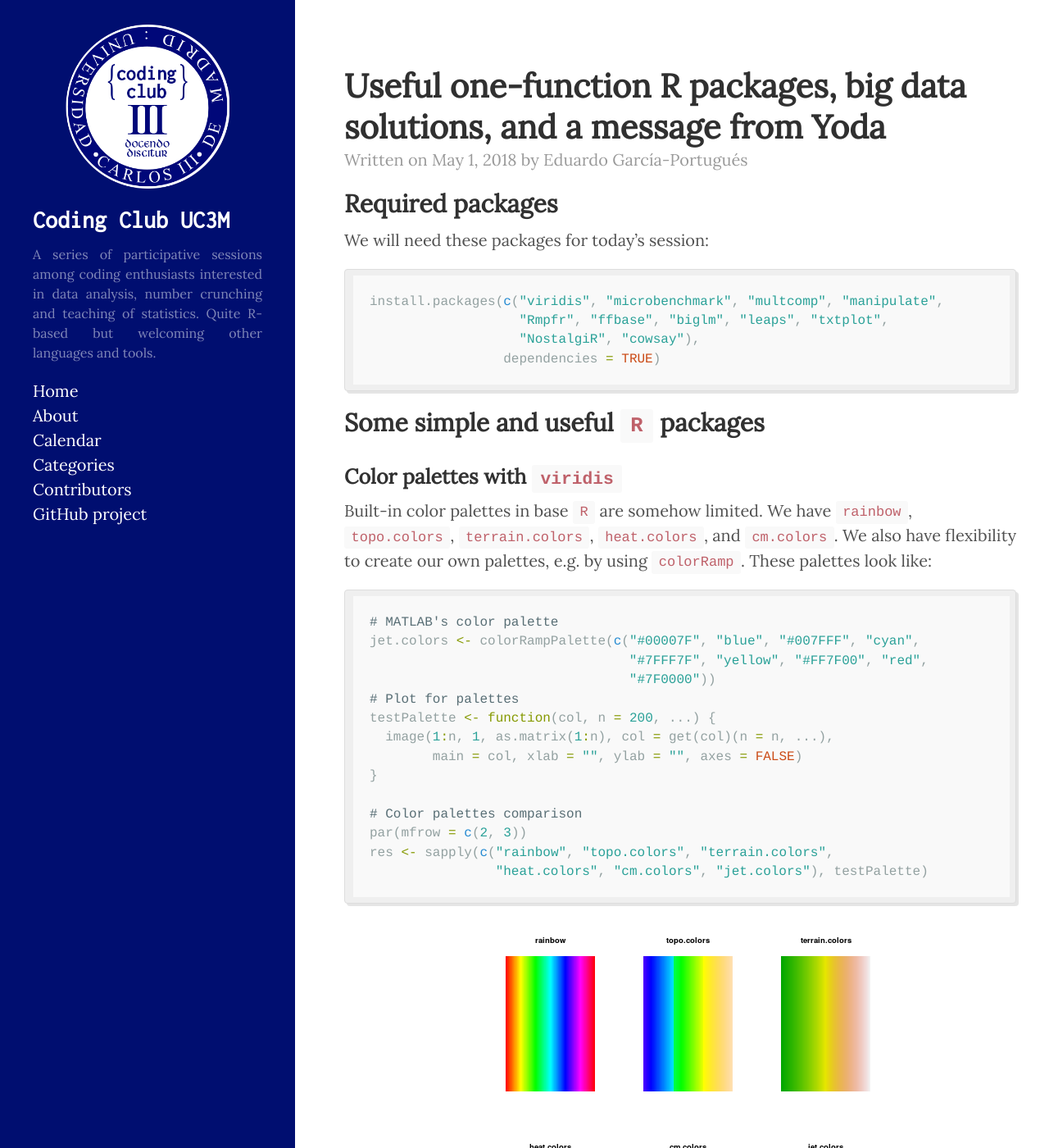
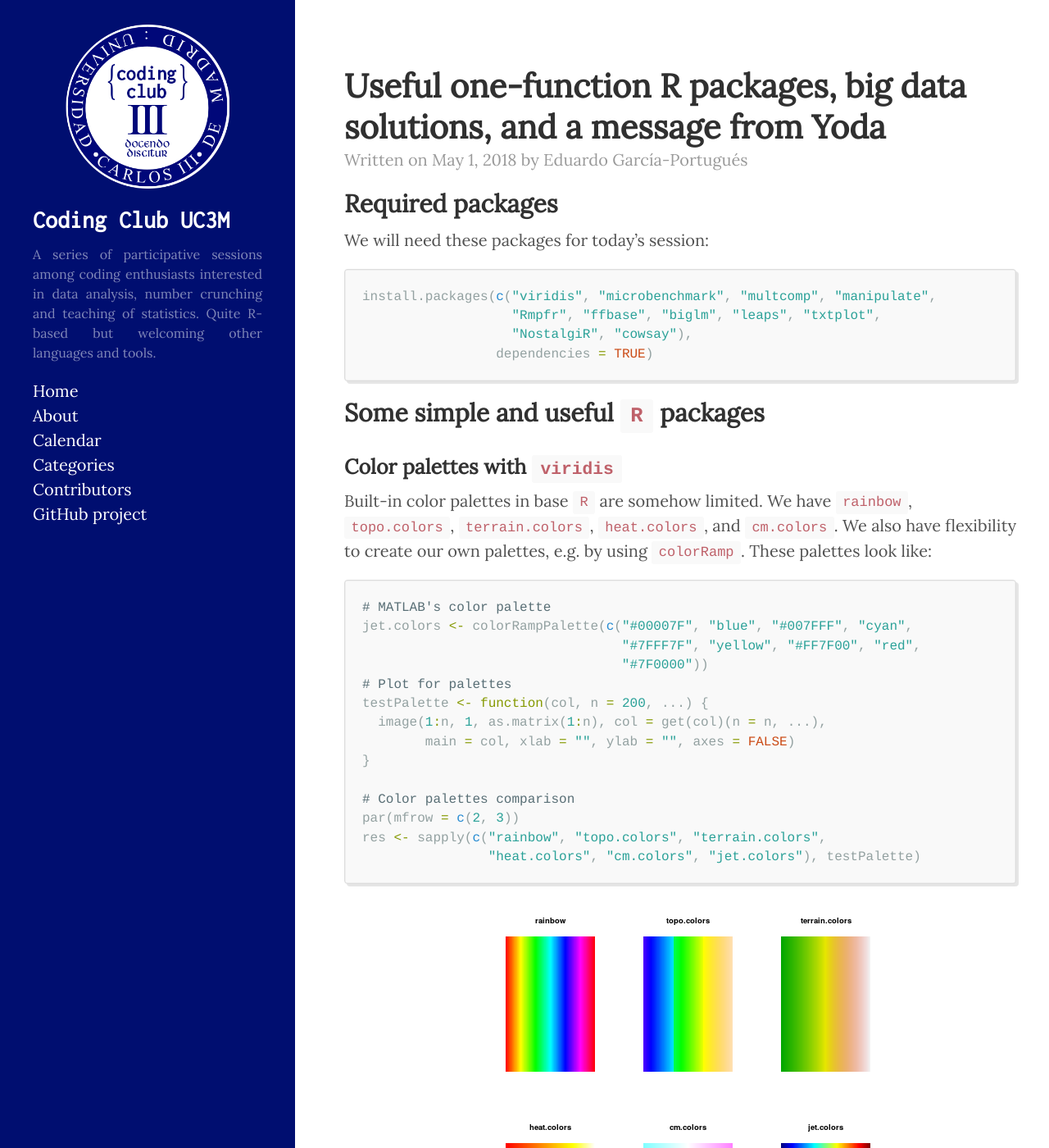
Before and after one commit to CodingClubUC3M/codingclubuc3m.github.io, a Jekyll site: the page built from _posts/2018-05-01-misc-R-function.md, in a window 1280 px wide and 1400 px high. Shown: the whole window at 82% size. Built offline with Jekyll 4.4.1, drawn with Linux system fonts in a browser that asks for light colours; comment, search, counter and statistics services are not loaded.

```diff
--- a/_config.yml
+++ b/_config.yml
@@ -29,7 +29,22 @@
 
 # rendering engine
 markdown: kramdown
+kramdown:
+  input:          GFM
+  # https://github.com/jekyll/jekyll/pull/4090
+  syntax_highlighter: rouge
 
+  # Rouge Highlighter in Kramdown › http://kramdown.gettalong.org/syntax_highlighter/rouge.html
+  # span, block element options fall back to global
+  syntax_highlighter_opts:
+    # Rouge Options › https://github.com/jneen/rouge#full-options
+    css_class: 'highlight'
+    #line_numbers: true # bad idea, spans don't need linenos and would inherit this option
+    span:
+      line_numbers: false
+    block:
+      line_numbers: true
+      start_line: 1
 
 author:
   name:           'Coding Club UC3M'
--- a/public/css/hyde.css
+++ b/public/css/hyde.css
@@ -137,7 +137,7 @@
 
 @media (min-width: 48em) {
   .content {
-    max-width: 43rem;
+    max-width: 45rem;
     margin-left: 20rem;
     margin-right: 2rem;
   }
--- a/public/css/syntax.css
+++ b/public/css/syntax.css
@@ -1,6 +1,6 @@
 .highlight {
   background-color: #efefef;
-  padding: 7px 7px 7px 10px;
+  padding: 1px 1px 1px 1px;
   border: 1px solid #ddd;
   -moz-box-shadow: 3px 3px rgba(0,0,0,0.1);
   -webkit-box-shadow: 3px 3px rgba(0,0,0,0.1);
```
